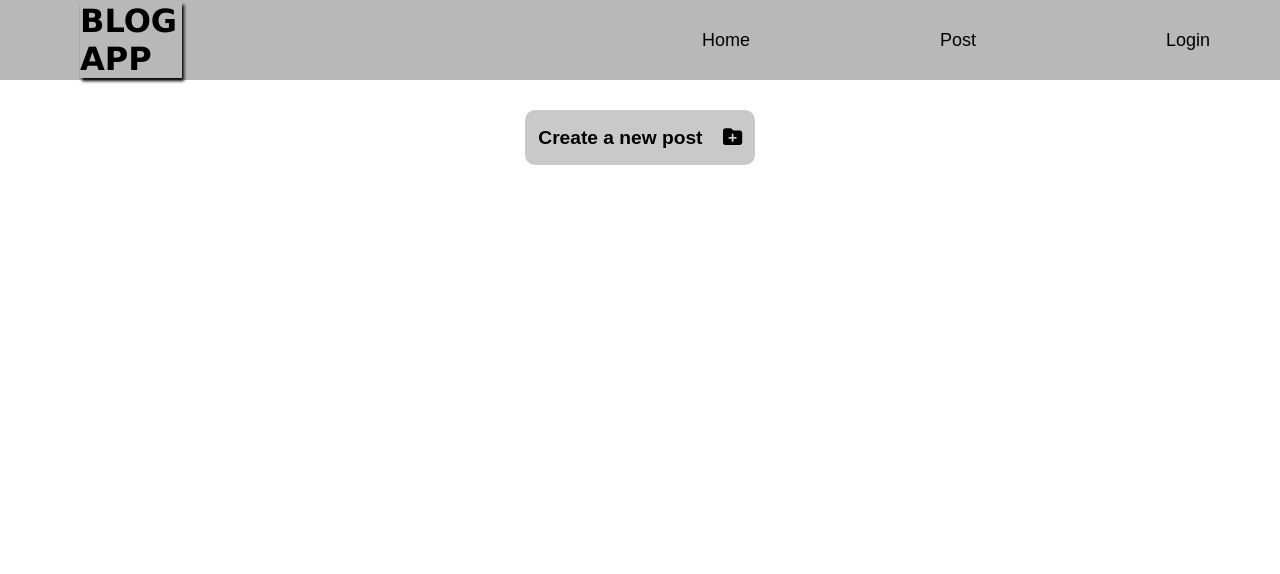
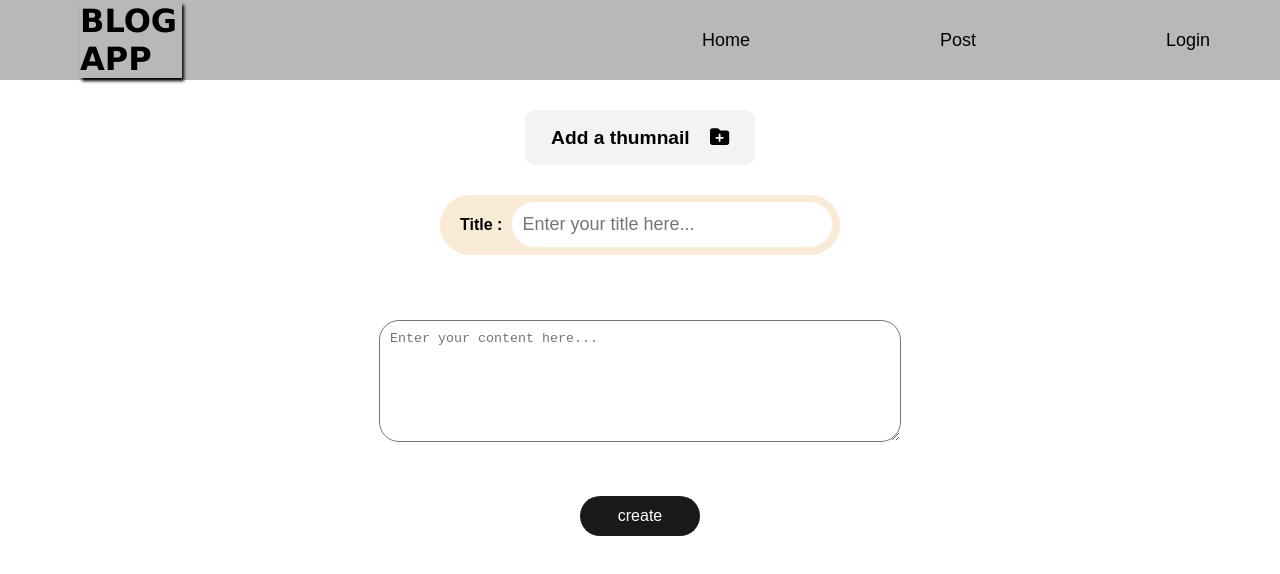
Before and after one commit to nandu44-code/BlogApp, a React (Vite) app in the folder Blogapp/: page /createpost in a window 1280 px wide. Shown: the top 574 px of the page. Built offline with nearby package versions, Linux system fonts and the light colour scheme.

Commit message:
some changes in styling

```diff
--- a/Blogapp/src/App.css
+++ b/Blogapp/src/App.css
@@ -31,26 +31,38 @@ nav-items{
   padding-bottom: 10px;
   padding-left: 20px;
   padding-right: 20px;
+  width: 10px;
+
+  height: 80px;
   /* background-color:rgba(26, 48, 73, 0.884); */
   margin-left:50px;
-  border-radius: 20px;
+  /* border-radius: 20px; */
   cursor: pointer;
   color: black;
 
 }
 nav-items:hover{
-transform: scale(1.2);
-border-bottom: 25px;
+border-bottom: 5px solid rgb(0, 0, 0);
+
 /* background-color:rgba(255, 253, 253, 0.884) ; */
 padding-top: 12px;
 padding-bottom: 12px;
 padding-left: 22px;
 padding-right: 22px;
-border-radius: 10px;
-color: white;
+
+color: rgb(0, 0, 0);
+font-weight: bolder;
 
 }
 .nav-item{
+
+  font-size: large;
+  color: rgb(108, 105, 105);
+  margin-right: 50px;
+  margin-left:50px;
+}
+
+.nav-item:hover{
 
   font-size: large;
   color: rgb(108, 105, 105);
--- a/Blogapp/src/pages/CreatePost.css
+++ b/Blogapp/src/pages/CreatePost.css
@@ -3,12 +3,13 @@
     display: flex;
     justify-content: center;
     align-items:center;
+    flex-direction: column;
 
 }
 
 .create-post{
 
-    background-color: rgba(55, 55, 55, 0.27);
+    background-color: rgba(209, 209, 209, 0.27);
     display: flex;
     justify-content: center;
     align-items:center;
@@ -27,7 +28,7 @@
 
 .create-post:hover{
 
-    background-color: rgba(11, 9, 9, 0.785);
+    background-color: rgba(192, 192, 192, 0.867);
     display: flex;
     justify-content: center;
     align-items:center;
@@ -40,10 +41,74 @@
     padding-bottom: 5px;
     padding-left: 5px;
     padding-right: 5px;
-    color: white;
-    transform: scale(1.08);
+    color: rgb(0, 0, 0);
+
 }
 
 .icon{
     margin-left: 20px;
 }
+.your-posts{
+
+    margin-top: 100px;
+
+}
+
+.inputGp{
+
+    border-color: black;
+    background-color: antiquewhite;
+    border-radius: 30px;
+    width: 400px;
+    height: 60px;
+    margin-bottom: 60px;
+}
+
+.inputGp label{
+    margin-left: 20px;
+    font-weight: bolder;
+}
+
+
+.inputGp input{
+    margin-bottom: 10px;
+    margin-right:4px;
+    margin-top: 7px;
+    border-radius: 30px;
+    padding: 10px;
+    margin-left: 10px;
+    height: 25px;
+    width: 300px;
+
+}
+
+textarea{
+    width: 500px;
+    height: 100px;
+    border-radius: 20px;
+    padding: 10px;
+}
+
+.create-button{
+    background-color: rgb(25, 25, 25);
+    height: 40px;
+    width: 120px;
+    border: none;
+    cursor: pointer;
+    margin: 50px;
+    color: white;
+    border-radius: 20px;
+    font-size: medium;
+}
+
+.create-button:hover{
+    background-color: rgb(199, 198, 198);
+    height: 40px;
+    width: 120px;
+    border: none;
+    cursor: pointer;
+    margin: 50px;
+    color: rgb(0, 0, 0);
+    border-radius: 20px;
+    font-size: medium;
+}
--- a/Blogapp/src/pages/CreatePost.jsx
+++ b/Blogapp/src/pages/CreatePost.jsx
@@ -1,5 +1,6 @@
 import React from 'react';
 import  './CreatePost.css';
+// import '../app.css'
 import { FontAwesomeIcon } from '@fortawesome/react-fontawesome'
 import { faFolderPlus } from '@fortawesome/free-solid-svg-icons'
 
@@ -8,9 +9,17 @@ function CreatePost() {
   return (
     <div className='parent-div'>
       <div className='create-post'>
-      <h4>Create a new post<span className='icon'><FontAwesomeIcon icon={ faFolderPlus } /></span></h4>
+      <h4>Add a thumnail<span className='icon'><FontAwesomeIcon icon={ faFolderPlus } /></span></h4>
+      </div>
+      <div className='inputGp'>
+            <label>Title :</label>
+            <input type='text' placeholder='Enter your title here...'/>
+      </div>
+      <div>
 
+            <textarea placeholder='Enter your content here...'/>
       </div>
+    <button className='create-button'>create</button>
     </div>
   )
 }
--- a/Blogapp/src/pages/Login.jsx
+++ b/Blogapp/src/pages/Login.jsx
@@ -4,8 +4,8 @@ import { signInWithPopup } from 'firebase/auth';
 import { useNavigate } from 'react-router-dom';
 function Login({setIsAuth}) {
   const navigate = useNavigate();
+
   const siginInWithGoogle = () =>{
-
     signInWithPopup(auth, provider). then((result)=>{
             console.log("hi trying to sign in ")
             localStorage.setItem('isAuth', true);
```
